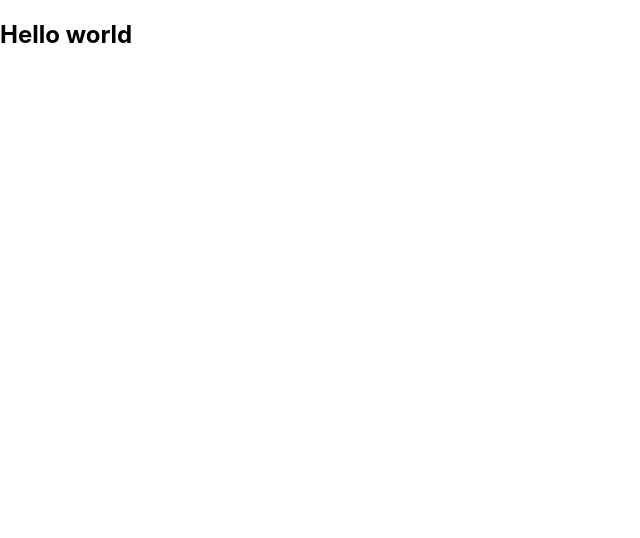
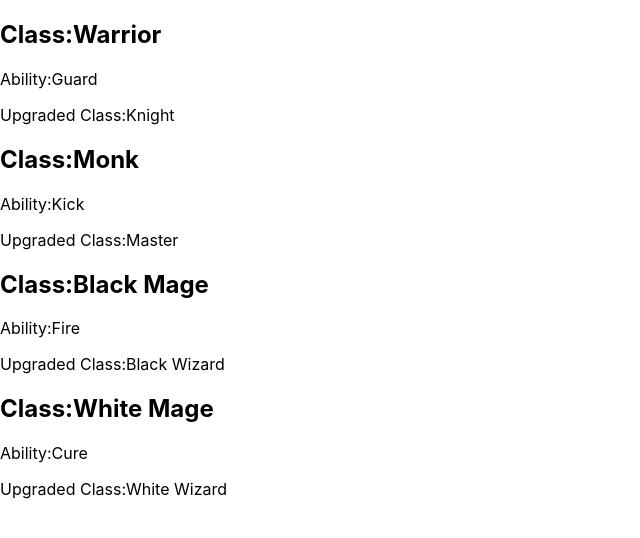
Before and after one commit to jleonen/react-practice, a React (Create React App) app: page / in a window 1280 px wide. Shown: the top 538 px of the page, without its empty margins (0-640 px from the left). Built offline with nearby package versions, Linux system fonts and the light colour scheme.

Commit message:
Added components RenderClasses and ClassInfo to display class data

```diff
--- a/src/App.js
+++ b/src/App.js
@@ -1,4 +1,5 @@
 import "./App.css";
+import RenderClass from "./RenderClasses";
 
 function App() {
   const classesFF = [
@@ -27,7 +28,7 @@ function App() {
       upgrade: "White Wizard",
     },
   ];
-  return <h2>Hello world</h2>;
+  return <RenderClass class={classesFF} />;
 }
 
 export default App;
--- /dev/null
+++ b/src/RenderClasses.js
@@ -0,0 +1,34 @@
+import React from "react";
+import ClassInfo from "./ClassInfo";
+
+function RenderClass(props) {
+  return (
+    <div>
+      <ClassInfo
+        name={props.class[0].name}
+        ability={props.class[0].ability}
+        upgrade={props.class[0].upgrade}
+      />
+
+      <ClassInfo
+        name={props.class[1].name}
+        ability={props.class[1].ability}
+        upgrade={props.class[1].upgrade}
+      />
+
+      <ClassInfo
+        name={props.class[2].name}
+        ability={props.class[2].ability}
+        upgrade={props.class[2].upgrade}
+      />
+
+      <ClassInfo
+        name={props.class[3].name}
+        ability={props.class[3].ability}
+        upgrade={props.class[3].upgrade}
+      />
+    </div>
+  );
+}
+
+export default RenderClass;
```
